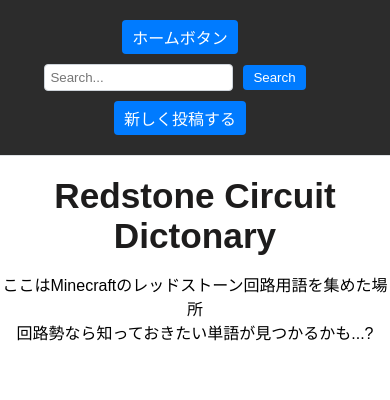
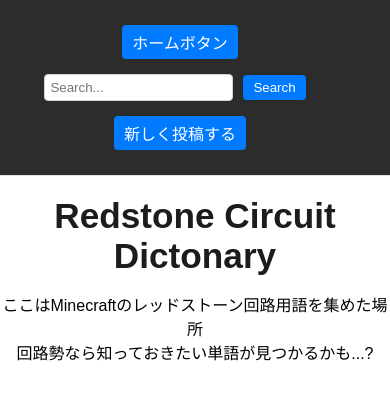
Before and after one commit to Taku128/redstone-circuit-dictionary, a React (Create React App) app in the folder frontend/: page / in a window 390 px wide. Shown: the top 400 px of the page. Built offline with nearby package versions, Linux system fonts and the light colour scheme; no server answers; what amazon-cognito-identity-js, aws-amplify would draw is missing.

Commit message:
feat2 検索機能

```diff
--- a/frontend/src/components/css/Dictionary.css
+++ b/frontend/src/components/css/Dictionary.css
@@ -1,5 +1,6 @@
 .Dictionary {
     text-align: center;
+    padding: 20px;
 }
 
 .dictionary-list {
--- a/frontend/src/components/css/Header.css
+++ b/frontend/src/components/css/Header.css
@@ -13,7 +13,7 @@
       align-items: center;
     }
     a {
-      margin: 10px 0px;
+      margin: 15px 0px;
     }
   }
 
```
